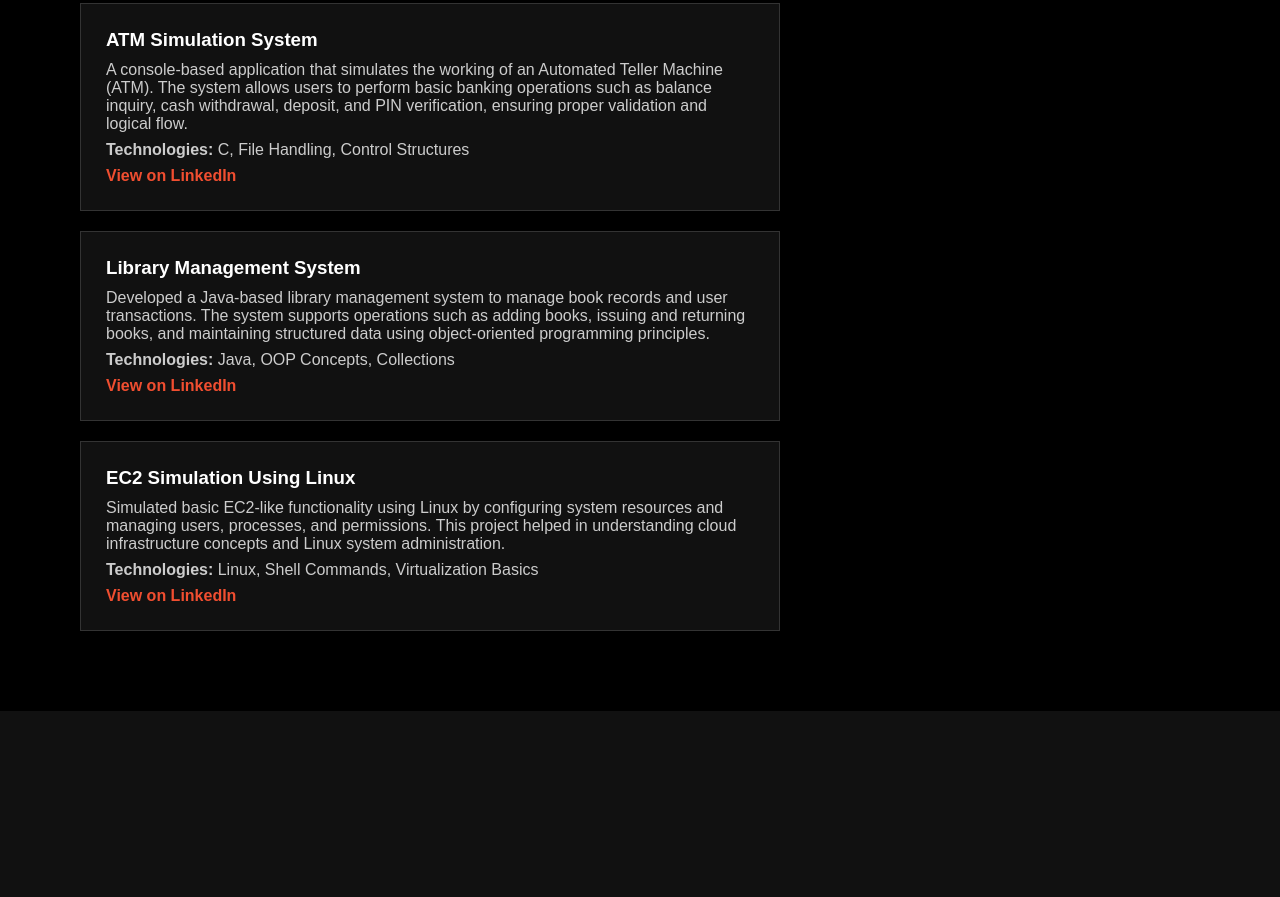
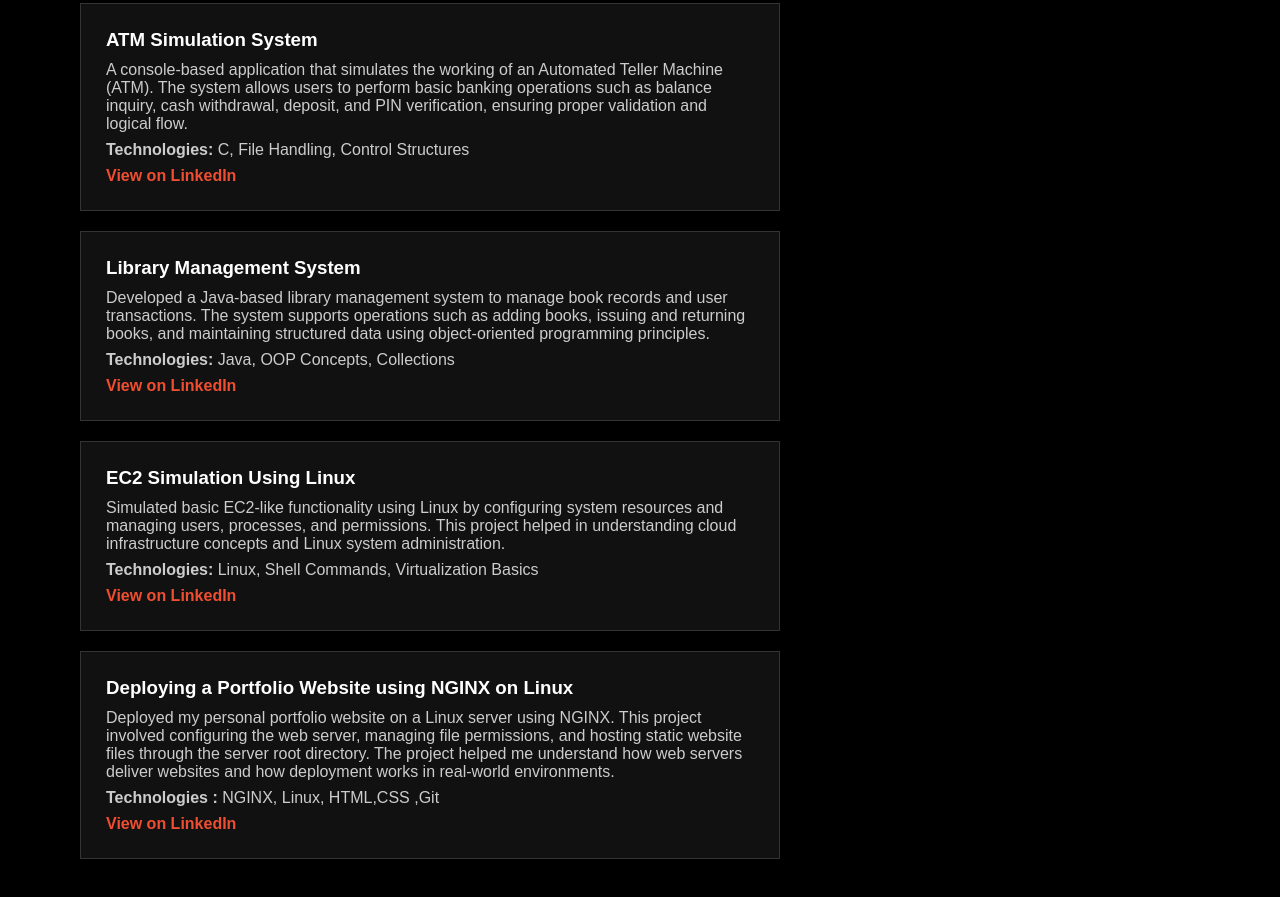
Before and after one commit to Madhav957/madhav-portfolio, a plain HTML site: page index.html in a window 1280 px wide. Shown: the part 934-1831 px from the top of the page. Before the commit the page ends 1645 px from the top, so only its background shows below. Drawn offline with Linux system fonts and the light colour scheme.

Commit message:
Update index.html
Updated projects section

```diff
--- a/index.html
+++ b/index.html
@@ -72,8 +72,17 @@
         <p><strong>Technologies:</strong> Linux, Shell Commands, Virtualization Basics</p>
         <a href="https://www.linkedin.com/in/madhav-jayanti-35ab46379/"target="_blank">View on LinkedIn</a>
     </div>
+        <div class="project-card">
+    <h3>Deploying a Portfolio Website using NGINX on Linux</h3>
+    <p>
+    Deployed my personal portfolio website on a Linux server using NGINX.
+    This project involved configuring the web server, managing file permissions, and hosting static website files through the server root directory.
+    The project helped me understand how web servers deliver websites and how deployment works in real-world environments.
+    </p>
+    <p><strong>Technologies :</strong> NGINX, Linux, HTML,CSS ,Git</p>
+    <a href="https://www.linkedin.com/in/madhav-jayanti-35ab46379/"target="_blank">View on LinkedIn</a>
+</div>
 </section>
-
 <script src="script.js"></script>
 </body>
 </html>
```
